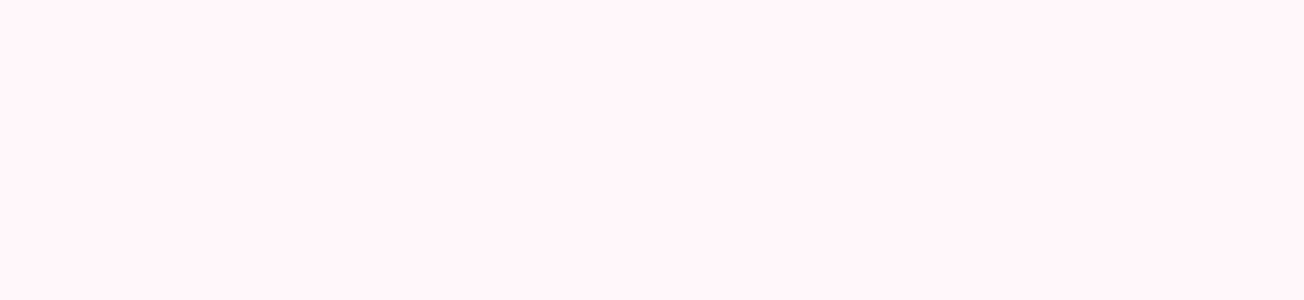
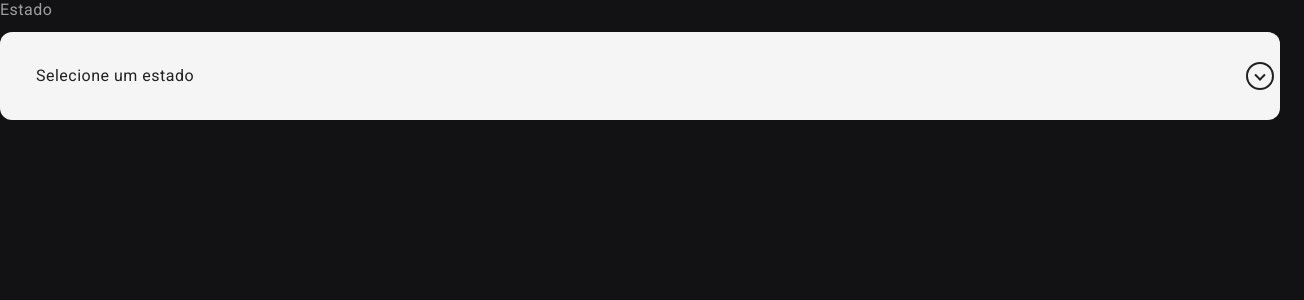
Before and after one commit to lucas-santos-data-analyst/connecthub-frontend, an Angular app: page / in a window 1280 px wide. Shown: the top 300 px of the page, 1304 px wide, since content can reach past the window. Built offline with nearby package versions, Linux system fonts and the light colour scheme.

Commit message:
feat(page): cria componente da página home

```diff
--- a/src/app/app.html
+++ b/src/app/app.html
@@ -1 +1,2 @@
+<app-home></app-home>
 <router-outlet />
--- a/src/app/app.ts
+++ b/src/app/app.ts
@@ -1,11 +1,12 @@
 import { Component, signal } from '@angular/core';
 import { RouterOutlet } from '@angular/router';
+import { Home } from './pages/home/home';
 
 @Component({
   selector: 'app-root',
-  imports: [RouterOutlet],
+  imports: [RouterOutlet, Home],
   templateUrl: './app.html',
-  styleUrl: './app.scss'
+  styleUrl: './app.scss',
 })
 export class App {
   protected readonly title = signal('connecthub-frontend');
--- /dev/null
+++ b/src/app/pages/home/home.html
@@ -0,0 +1,8 @@
+<app-select
+  label="Estado"
+  placeholder="Selecione um estado"
+  [options]="estados"
+  formControlName="estado"
+  [required]="true"
+  errorMessage="Por favor, selecione um estado"
+/>
--- /dev/null
+++ b/src/app/pages/home/home.ts
@@ -0,0 +1,19 @@
+import { Component } from '@angular/core';
+import { Select } from '../../components/select/select';
+import { SelectOptionI } from '../../interfaces/SelectOptionI';
+
+@Component({
+  selector: 'app-home',
+  imports: [Select],
+  templateUrl: './home.html',
+  styleUrl: './home.scss',
+})
+export class Home {
+  estadoSelecionado: string = '';
+
+  estados: SelectOptionI[] = [
+    { value: 'sp', label: 'São Paulo' },
+    { value: 'rj', label: 'Rio de Janeiro' },
+    { value: 'mg', label: 'Minas Gerais' },
+  ];
+}
--- a/src/styles.scss
+++ b/src/styles.scss
@@ -1,4 +1,3 @@
-
 // Include theming for Angular Material with `mat.theme()`.
 // This Sass mixin will define CSS variables that are used for styling Angular Material
 // components according to the Material 3 design spec.
@@ -7,14 +6,16 @@
 @use '@angular/material' as mat;
 
 html {
-  @include mat.theme((
+  @include mat.theme(
+    (
       color: (
         primary: mat.$magenta-palette,
         tertiary: mat.$violet-palette,
       ),
       typography: Roboto,
       density: 0,
-  ));
+    )
+  );
 }
 
 body {
@@ -35,5 +36,12 @@ body {
 }
 /* You can add global styles to this file, and also import other style files */
 
-html, body { height: 100%; }
-body { margin: 0; font-family: Roboto, "Helvetica Neue", sans-serif; }
+html,
+body {
+  height: 100%;
+}
+body {
+  background-color: #121214;
+  margin: 0;
+  font-family: Roboto, 'Helvetica Neue', sans-serif;
+}
```
Also changed, not shown: src/app/pages/home/home.scss (added), 1 other file (tests, documents, lock files or other folders). Lines whose indentation alone changed are shown as unchanged.
